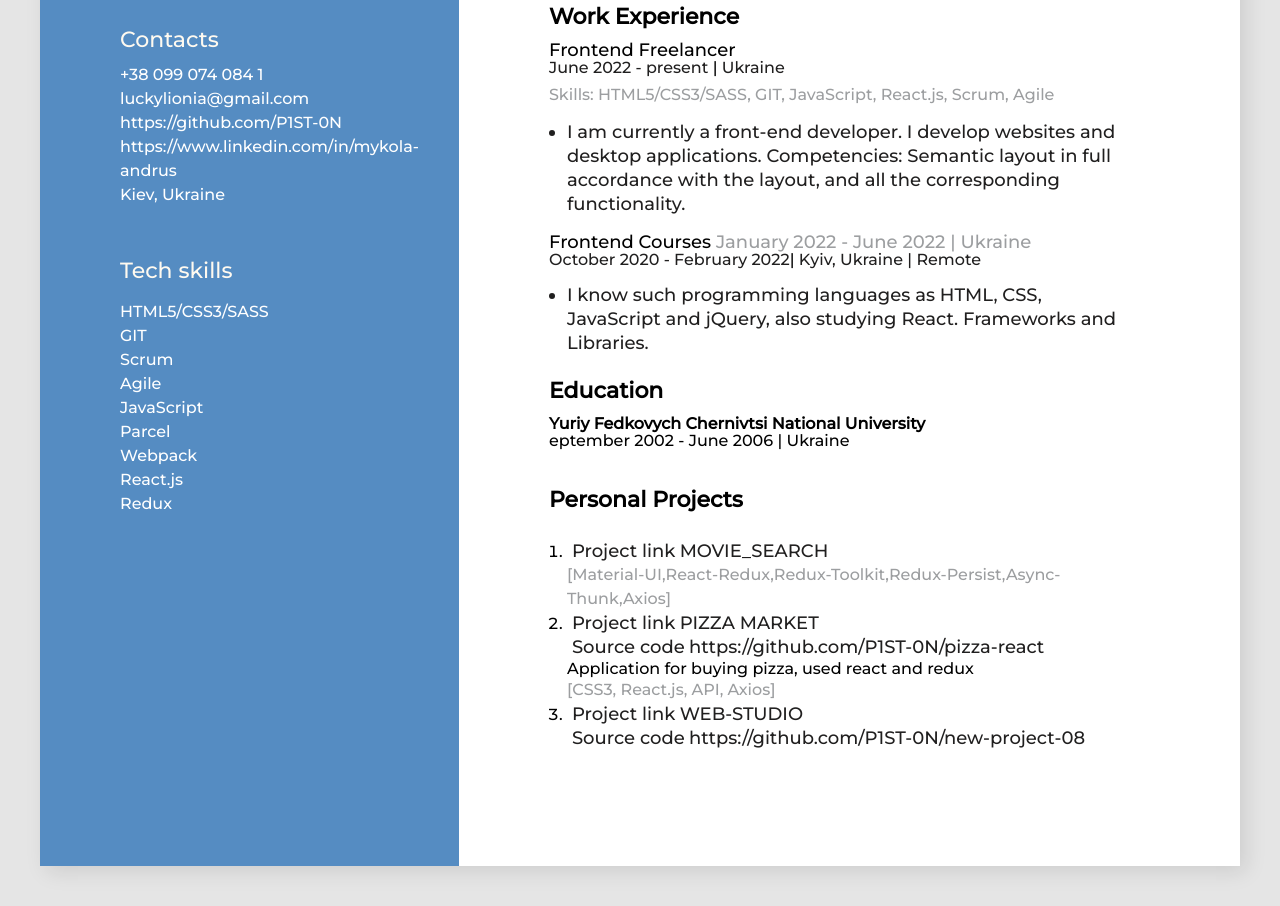
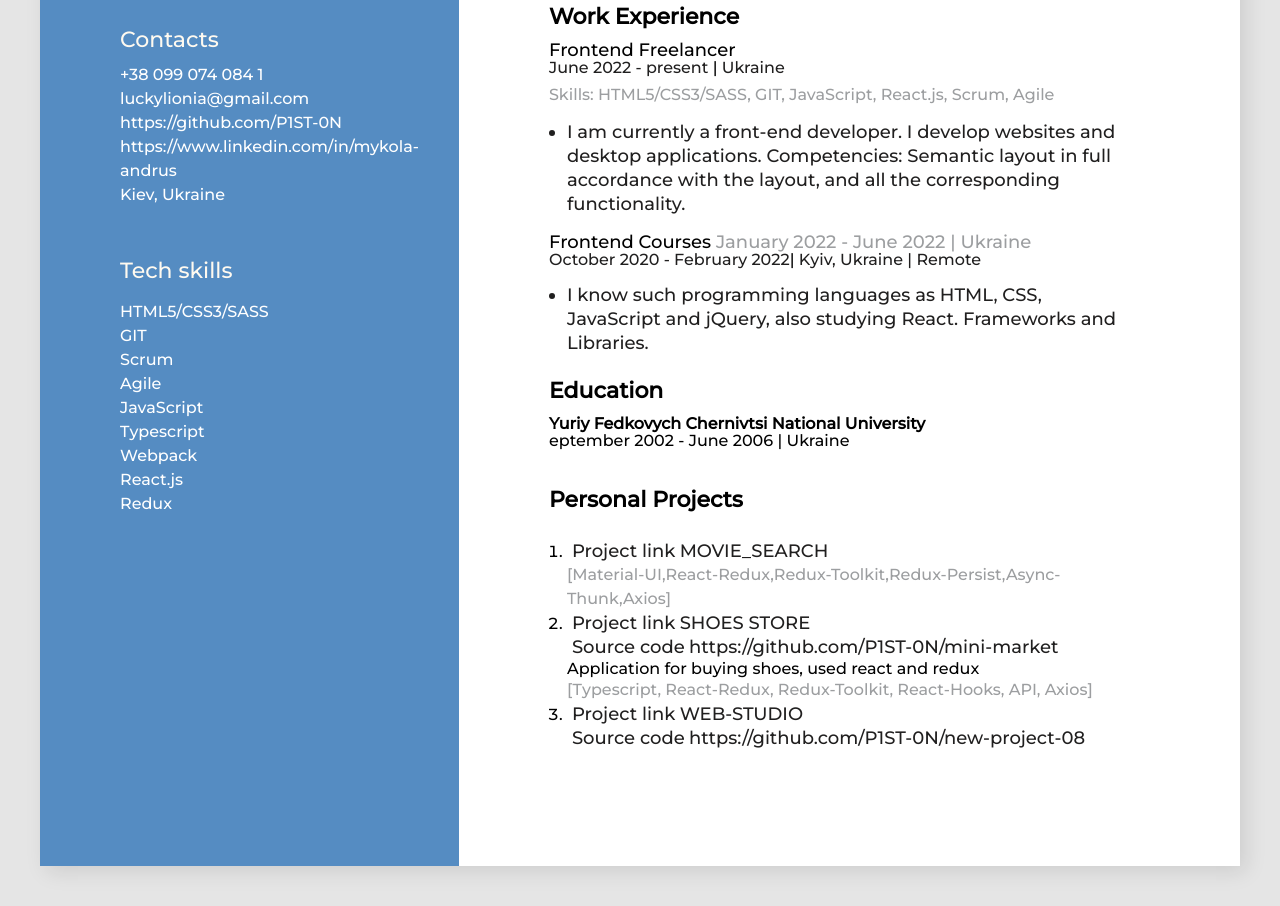
Before and after one commit to P1ST-0N/my-resume, a React app: page public/index.html in a window 1280 px wide. Shown: the part 462-1368 px from the top of the page. Built offline with nearby package versions, Linux system fonts and the light colour scheme.

Commit message:
upgrade portfolio

```diff
--- a/public/index.html
+++ b/public/index.html
@@ -127,21 +127,21 @@
               <span class="my-projects-text">Project link</span>
               <a
                 target="_blank"
-                href="https://p1st-0n.github.io/pizza-react/"
+                href="https://p1st-0n.github.io/mini-market/"
                 class="my-projects-link"
-                >PIZZA MARKET</a
+                >SHOES STORE</a
               ><br />
               <span class="my-projects-text">Source code</span>
               <a
                 target="_blank"
-                href="https://github.com/P1ST-0N/pizza-react"
+                href="https://github.com/P1ST-0N/mini-market"
                 class="my-projects-link"
-                >https://github.com/P1ST-0N/pizza-react</a
+                >https://github.com/P1ST-0N/mini-market</a
               ><br />
-              Application for buying pizza, used react and redux
+              Application for buying shoes, used react and redux
               <br />
               <span class="my-projects-bracket">
-                [CSS3, React.js, API, Axios]</span
+                [Typescript, React-Redux, Redux-Toolkit, React-Hooks, API, Axios]</span
               >
             </li>
             <li class="my-projects-item">
@@ -171,7 +171,7 @@
           height="354"
           left="40"
           top="80"
-          src='../src/images/photo_2023-05-05_20-43-45.jpg'
+          src='./img2.jpg'
           alt="my photo"
         />
         <!--contacts section-->
@@ -229,7 +229,7 @@
               <span class="tech-skills-item-text">JavaScript</span>
             </li>
             <li class="tech-skills-item">
-              <span class="tech-skills-item-text">Parcel</span>
+              <span class="tech-skills-item-text">Typescript</span>
             </li>
             <li class="tech-skills-item">
               <span class="tech-skills-item-text">Webpack</span>
--- a/src/index.css
+++ b/src/index.css
@@ -148,6 +148,7 @@ body {
 /* sidebar section */
 
 .sidebar-section {
+  /* background-image: url(./images/photo_2023-05-05_20-43-45.jpg); */
   background: #558CC2;
   width: 370px;
   padding: 40px;
```
